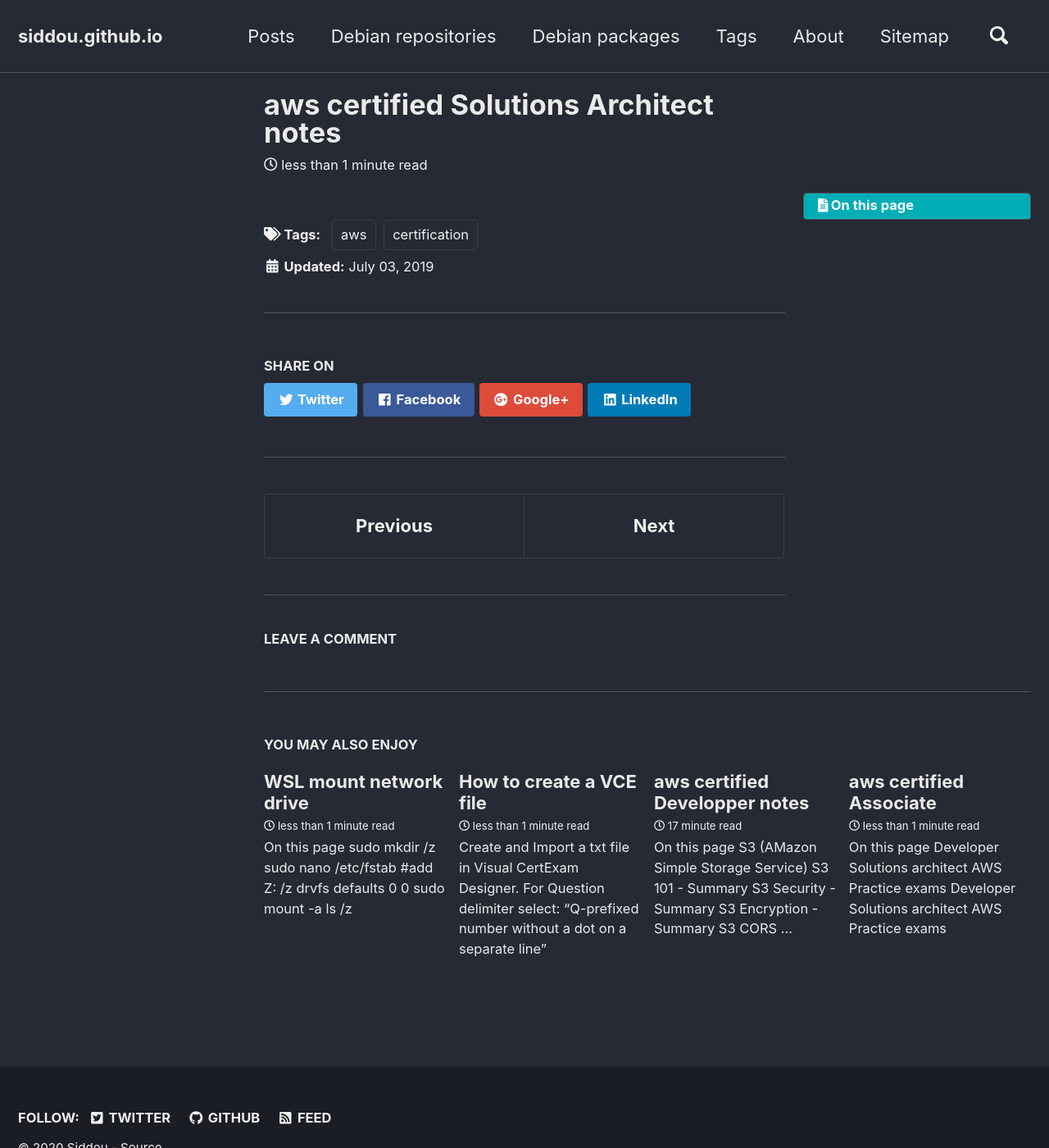
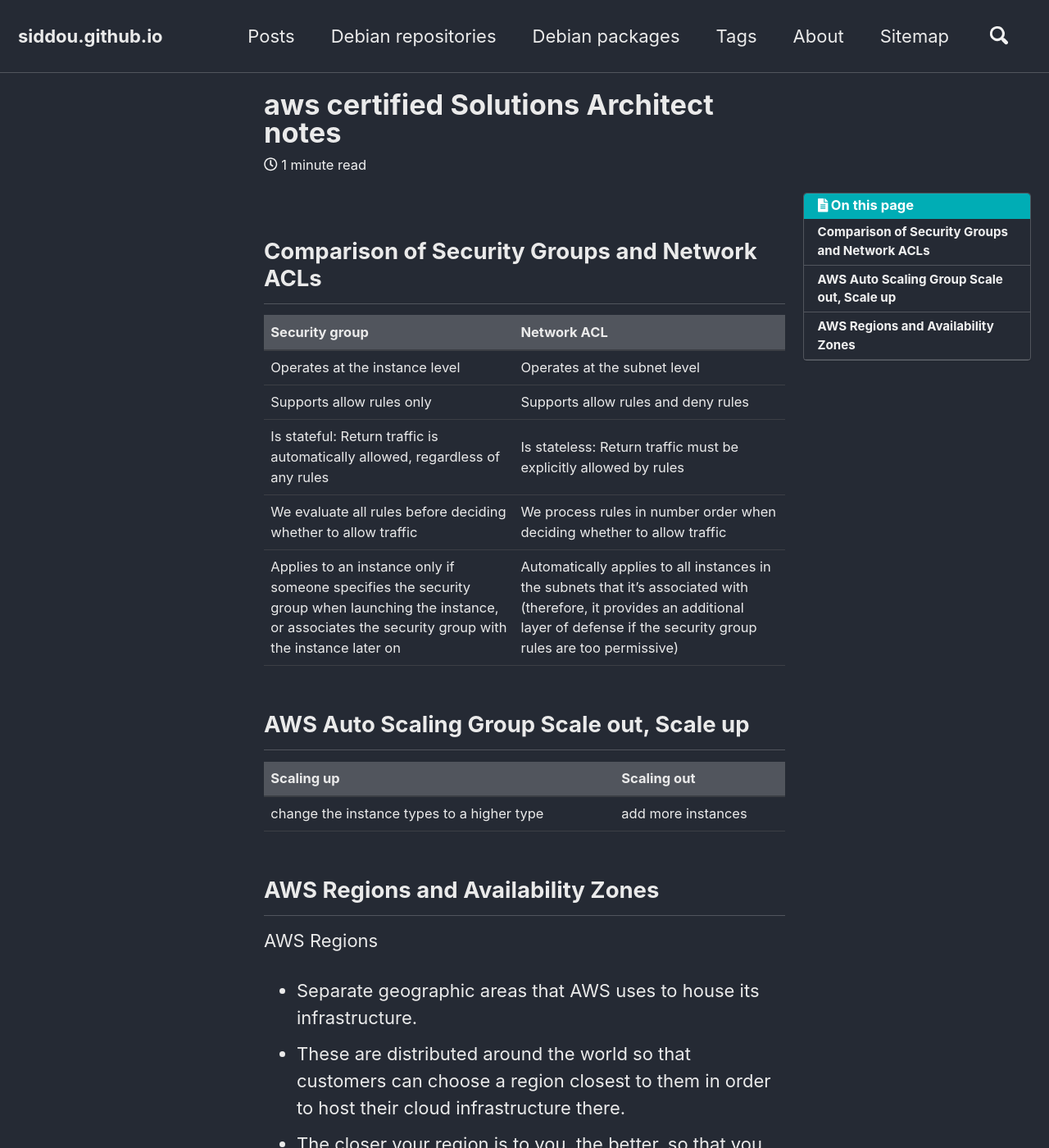
Before and after one commit to siddou/siddou.github.io, a Jekyll site: the page built from _posts/2019-07-03-aws-solutions-architect-notes.md, in a window 1280 px wide and 1400 px high. Shown: the whole window at 82% size. Built offline with Jekyll 4.4.1, drawn with Linux system fonts in a browser that asks for light colours; nearby versions of some CDN libraries; comment, search, counter and statistics services are not loaded; some of the changed text lies outside the part shown.

Commit message:
aws architect

```diff
--- a/_posts/2019-07-03-aws-solutions-architect-notes.md
+++ b/_posts/2019-07-03-aws-solutions-architect-notes.md
@@ -6,3 +6,35 @@
   - certification
 ---
 {% include toc %}
+
+## Comparison of Security Groups and Network ACLs
+
+| Security group                                                                                                                                               | Network ACL                                                                                                                                                                            |
+| ------------------------------------------------------------------------------------------------------------------------------------------------------------ | -------------------------------------------------------------------------------------------------------------------------------------------------------------------------------------- |
+| Operates at the instance level                                                                                                                               | Operates at the subnet level                                                                                                                                                           |
+| Supports allow rules only                                                                                                                                    | Supports allow rules and deny rules                                                                                                                                                    |
+| Is stateful: Return traffic is automatically allowed, regardless of any rules                                                                                | Is stateless: Return traffic must be explicitly allowed by rules                                                                                                                       |
+| We evaluate all rules before deciding whether to allow traffic                                                                                               | We process rules in number order when deciding whether to allow traffic                                                                                                                |
+| Applies to an instance only if someone specifies the security group when launching the instance, or associates the security group with the instance later on | Automatically applies to all instances in the subnets that it's associated with (therefore, it provides an additional layer of defense if the security group rules are too permissive) |
+
+## AWS Auto Scaling Group Scale out, Scale up
+
+| Scaling up                                 | Scaling out        |
+| ------------------------------------------ | ------------------ |
+| change the instance types to a higher type | add more instances |
+
+## AWS Regions and Availability Zones
+
+AWS Regions
+- Separate geographic areas that AWS uses to house its infrastructure.
+- These are distributed around the world so that customers can choose a region closest to them in order to host their cloud infrastructure there.
+- The closer your region is to you, the better, so that you can reduce network latency as much as possible for your end-users. You want to be near the data centers for fast service.
+- ex. us-east-2, eu-west-3
+
+Availability zone
+- An AWS Availability Zone (AZ) is the logical building block that makes up an AWS Region
+
+![]({{ "/assets/images/aws/architect/AZ.png" | absolute_url }}){:class="img-responsive"}
+
+Local Zone
+- Local Zones provide you the ability to place resources, such as compute and storage, in multiple locations closer to your end users
```
Also changed, not shown: _posts/2019-03-12-aws-certified-associate.md (+2 -0 lines), assets/images/aws/architect/AZ.png (added).
